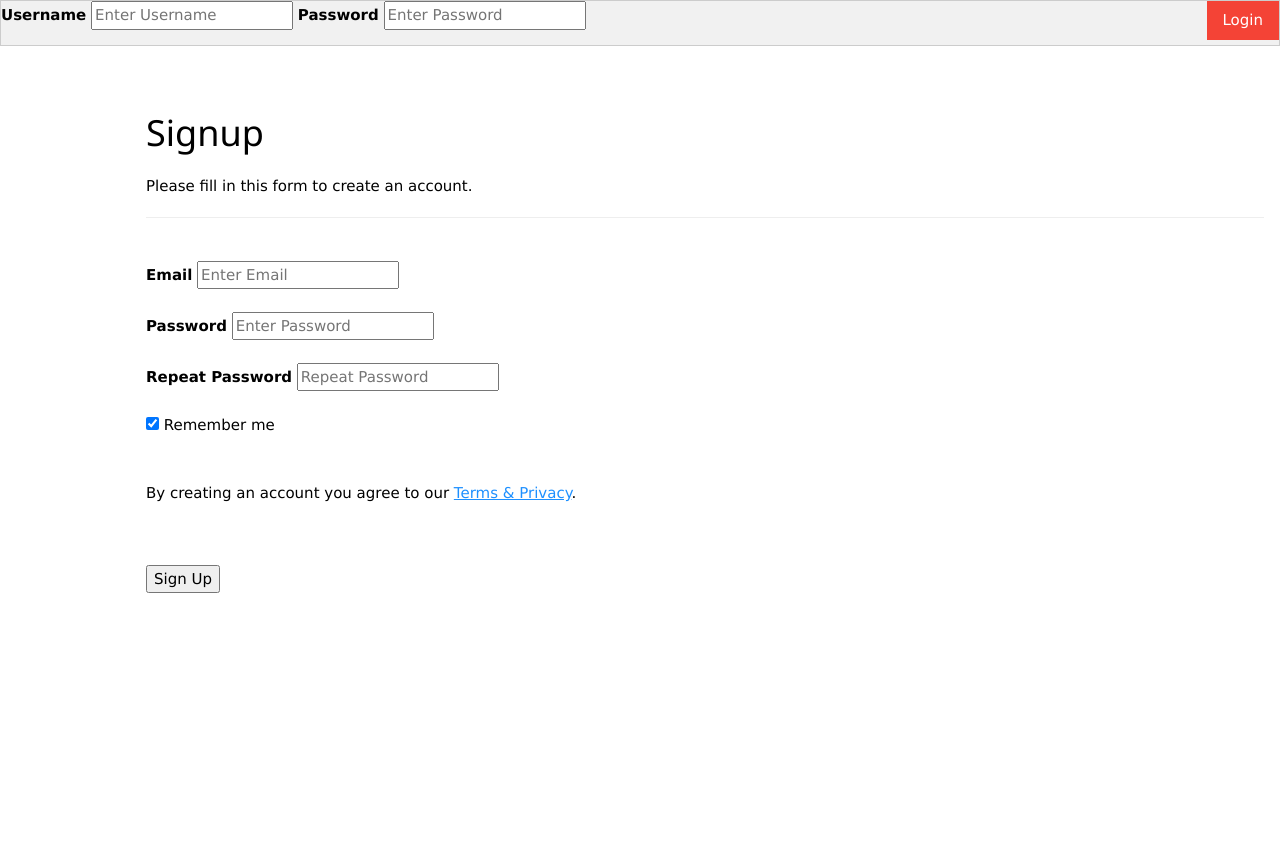
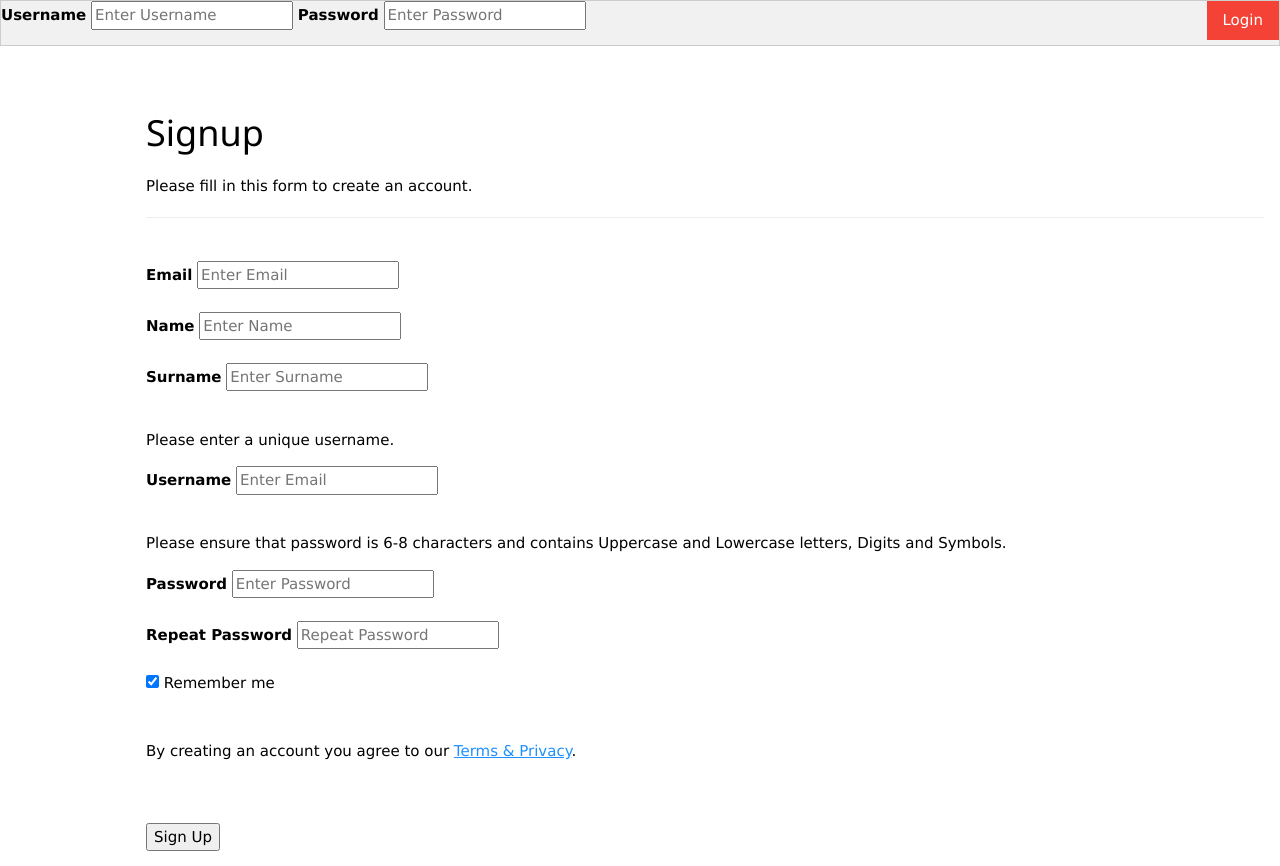
Before and after one commit to emito-k/Muggles-PA5-COS221, a PHP site: page /signup.php in a window 1280 px wide. Before the commit the page ends 593 px from the top, so only its background shows below. Run offline with PHP 8.4, Linux system fonts and the light colour scheme.

Commit message:
Add files via upload

```diff
--- a/Website/signup.php
+++ b/Website/signup.php
@@ -22,6 +22,17 @@ include_once("config.php");
                 <label for="email"><b>Email</b></label>
                 <input type="text" placeholder="Enter Email" name="email" required><br><br>
 
+                <label for="name"><b>Name</b></label>
+                <input type="input" placeholder="Enter Name" name="name" required><br><br>
+
+                <label for="surname"><b>Surname</b></label>
+                <input type="input" placeholder="Enter Surname" name="surname" required><br><br>
+
+                <p>Please enter a unique username.</p>
+                <label for="username"><b>Username</b></label>
+                <input type="input" placeholder="Enter Email" name="email" required><br><br>
+
+                <p>Please ensure that password is 6-8 characters and contains Uppercase and Lowercase letters, Digits and Symbols.</p>
                 <label for="password"><b>Password</b></label>
                 <input type="password" placeholder="Enter Password" name="password" required><br><br>
 
```
Also changed, not shown: Website/login.php (+8 -2 lines).
